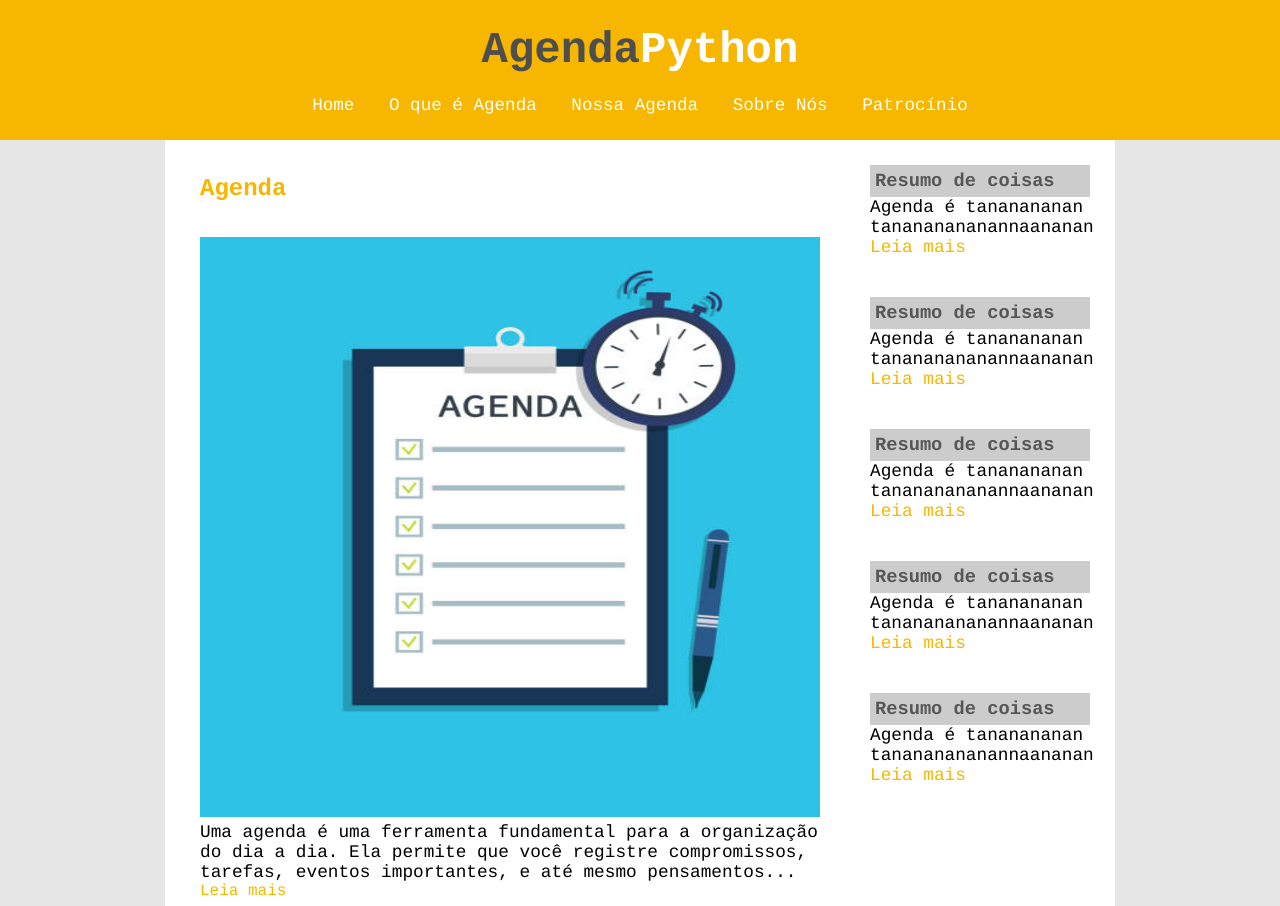
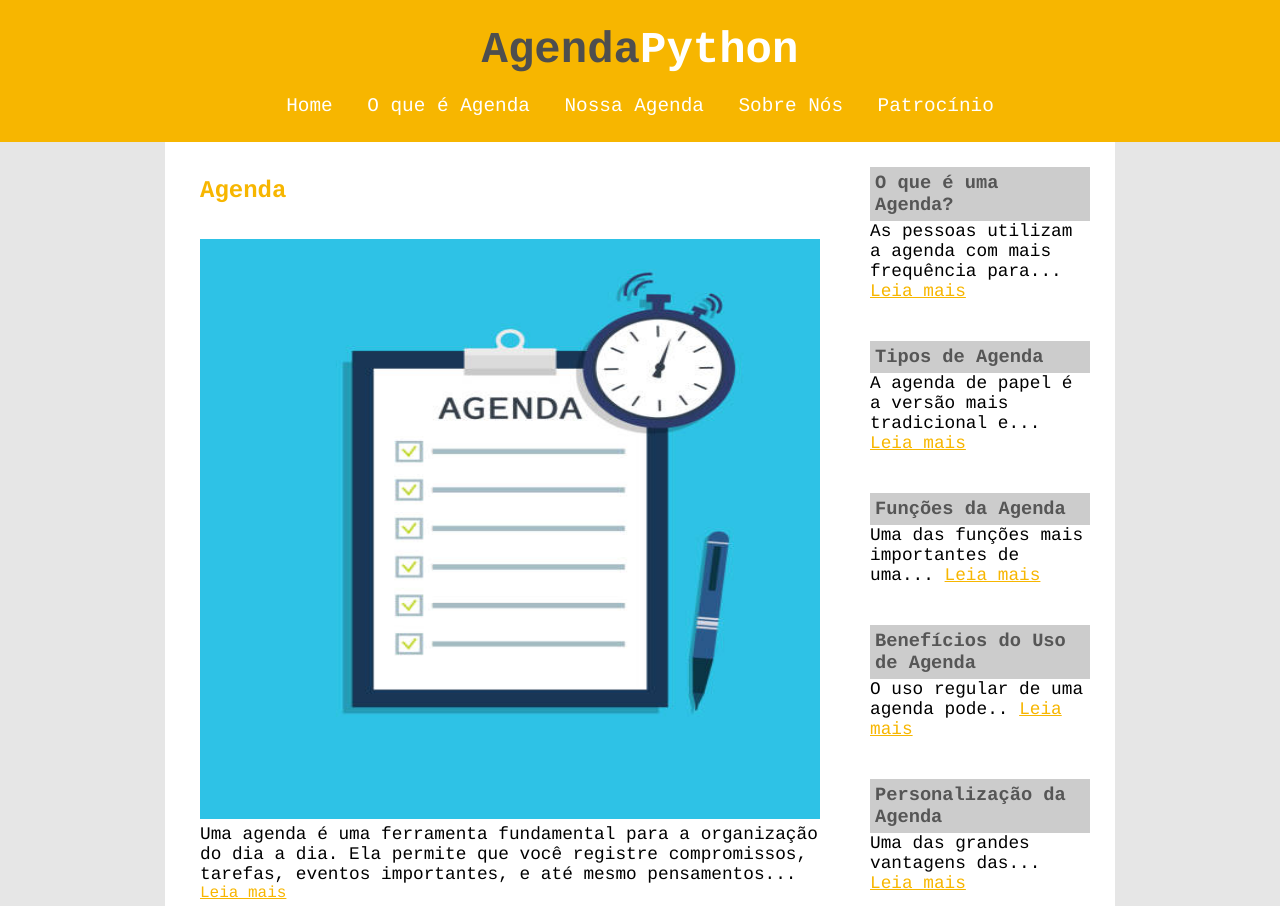
Before and after one commit to Caua-Andrade/Site-Agenda-Python, a plain HTML site: page index.html in a window 1280 px wide. Shown: the top 906 px of the page. Drawn offline with Linux system fonts and the light colour scheme.

Commit message:
Add files via upload

```diff
--- a/estilo.css
+++ b/estilo.css
@@ -1,24 +1,30 @@
+/* Reset básico */
 * {
     padding: 0;
     margin: 0;
 }
 
+/* Corpo */
 body {
     font-size: 1em;
     font-family: Courier, 'New Lucida', 'Console Monaco';
     background: #e6e6e6;
 }
 
+/* Parágrafos */
 p {
     font-size: 1.110em;
     border-radius: 25px;
 }
 
+/* Linhas horizontais */
 hr {
     margin-top: 20px;
     margin-bottom: 20px;
     border: 5px solid #ffffff;
 }
+
+/* Cabeçalho */
 #area-cabecalho {
     background-color: #f7b600;
     padding: 15px;
@@ -30,15 +36,27 @@ hr {
     font-size: 1.10em;
 }
 
+/* Menu de navegação */
+#area-menu a {
+    text-decoration: none;
+    color: #fff;
+    padding: 8px 12px;
+    font-size: 1.1em;
+    transition: 0.4s;
+}
+
+#area-menu a:hover {
+    background-color: #fff;
+    color: #f7b600;
+    border-radius: 25px;
+}
+
+/* Principal */
 #area-principal {
     background: white;
     width: 920px;
     margin: 0 auto;
     padding: 15px;
-}
-
-#area-lateral {
-
 }
 
 #area-resumos {
@@ -51,6 +69,7 @@ hr {
     float: right;
 }
 
+/* Resumo */
 .resumo {
     padding: 20px;
     margin-bottom: 20px;
@@ -63,6 +82,7 @@ hr {
     margin-bottom: 20px;
 }
 
+/* Rodapé */
 #rodape {
     clear: both;
     text-align: center;
@@ -70,38 +90,23 @@ hr {
     background: #ccc;
 }
 
+/* Negrito no título */
 .negrito {
     font-size: 20px;
     font-weight: 600;
     text-align: center;
 }
 
-a {
-    text-decoration: none;
-}
-
+/* Links */
 a:link, a:visited {
     color: #f7b600;
 }
 
 a:hover {
     text-decoration: underline;
-
 }
 
-#area-cabecalho a:link, #area-cabecalho a:visited {
-    color: #fff;
-    padding: 8px 12px;
-}
-
-#area-cabecalho a:hover {
-    color: #f7b600;
-    background: #fff;
-    text-decoration: none;
-    border-radius: 25px;
-    transition: 0.4s;
-}
-
+/* Títulos */
 h1 {
     color: #4e4e4e;
     font-size: 2.5em;
@@ -122,25 +127,30 @@ h3 {
     color: white;
 }
 
+/* Itens de lista */
 li {
     font-weight: 900;
 }
 
+/* Tabelas */
 table {
     margin-top: 40px;
 }
 
+/* Patrocinadores */
 #patrocinadores {
     font-size: 40px;
     font-weight: 600;
     text-align: center;
 }
 
+/* Espaçamento extra */
 .espaco {
     font-size: 1.110em;
     margin-left: 10px;
 }
 
+/* Nomes */
 .nomes {
     font-size: 28px;
     font-weight: 600;
--- a/index.html
+++ b/index.html
@@ -26,65 +26,60 @@
                 <h2>Agenda</h2>
                 <img src="imagem/agenda-teste.jpg" alt="" width="620px" height="580px">
                 <p>Uma agenda é uma ferramenta fundamental para a organização do dia a dia. Ela permite que você registre compromissos, tarefas, eventos importantes, e até mesmo pensamentos...</p>
-                <a href="">Leia mais</a>
+                <a href="agenda.html">Leia mais</a>
             </div>
             <div class="resumo">
                 <h2>Agenda Online</h2>
                 <img src="imagem/agenda-digital.webp" alt="" width="620px"  height="580px">
 
                 <p>Uma agenda é uma ferramenta fundamental para a organização do dia a dia. Ela permite que você registre compromissos, tarefas, eventos importantes, e até mesmo pensamentos...</p>
-                <a href="">Leia mais</a>
+                <a href="agenda.html">Leia mais</a>
             </div>
         </div>
         <div id="area-lateral">
 
             <div class="conteudo-lateral">
-                <h3>Resumo de coisas</h3>
+                <h3>O que é uma Agenda?</h3>
                 <div class="resumo-lateral">
                     <p>
-                        Agenda é tananananan <br>
-                    tanananananannaananan
-                    <a href="">Leia mais</a>
+                        As pessoas utilizam a agenda com mais frequência para...
+                    <a href="agenda.html">Leia mais</a>
                     </p>
                 </div>
             </div>
             <div class="conteudo-lateral">
-                <h3>Resumo de coisas</h3>
+                <h3>Tipos de Agenda</h3>
                 <div class="resumo-lateral">
                     <p>
-                        Agenda é tananananan <br>
-                    tanananananannaananan
-                    <a href="">Leia mais</a>
+                        A agenda de papel é a versão mais tradicional e...
+                    <a href="agenda.html">Leia mais</a>
                     </p>
                 </div>
             </div>
             <div class="conteudo-lateral">
-                <h3>Resumo de coisas</h3>
+                <h3>Funções da Agenda</h3>
                 <div class="resumo-lateral">
                     <p>
-                        Agenda é tananananan <br>
-                    tanananananannaananan
-                    <a href="">Leia mais</a>
+                        Uma das funções mais importantes de uma...
+                    <a href="agenda.html">Leia mais</a>
                     </p>
                 </div>
             </div>
             <div class="conteudo-lateral">
-                <h3>Resumo de coisas</h3>
+                <h3>Benefícios do Uso de Agenda</h3>
                 <div class="resumo-lateral">
                     <p>
-                        Agenda é tananananan <br>
-                    tanananananannaananan
-                    <a href="">Leia mais</a>
+                        O uso regular de uma agenda pode..
+                    <a href="agenda.html">Leia mais</a>
                     </p>
                 </div>
             </div>
             <div class="conteudo-lateral">
-                <h3>Resumo de coisas</h3>
+                <h3>Personalização da Agenda</h3>
                 <div class="resumo-lateral">
                     <p>
-                        Agenda é tananananan <br>
-                    tanananananannaananan
-                    <a href="">Leia mais</a>
+                        Uma das grandes vantagens das...
+                    <a href="agenda.html">Leia mais</a>
                     </p>
                 </div>
             </div>
```
Also changed, not shown: nossa-agenda.html (+48 -2 lines), sobre-nos.html (+8 -2 lines), 1 other file.
